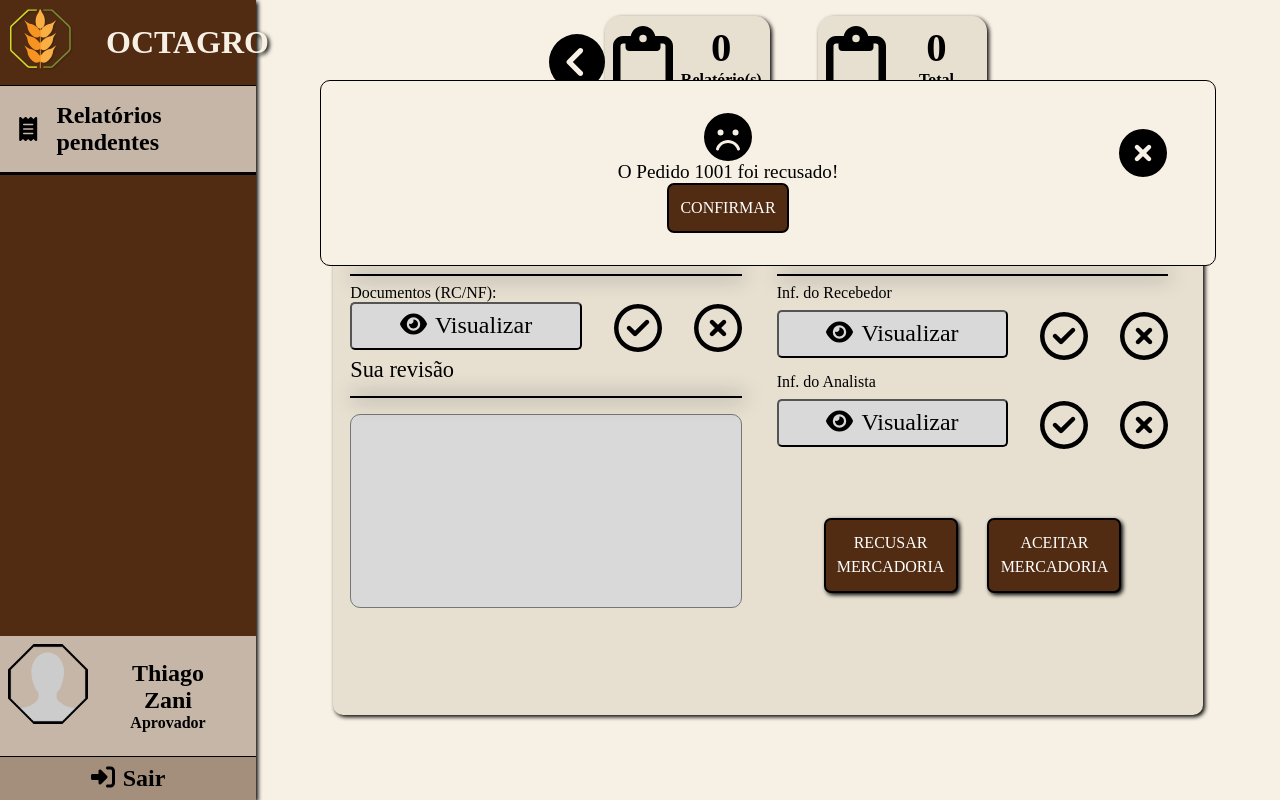
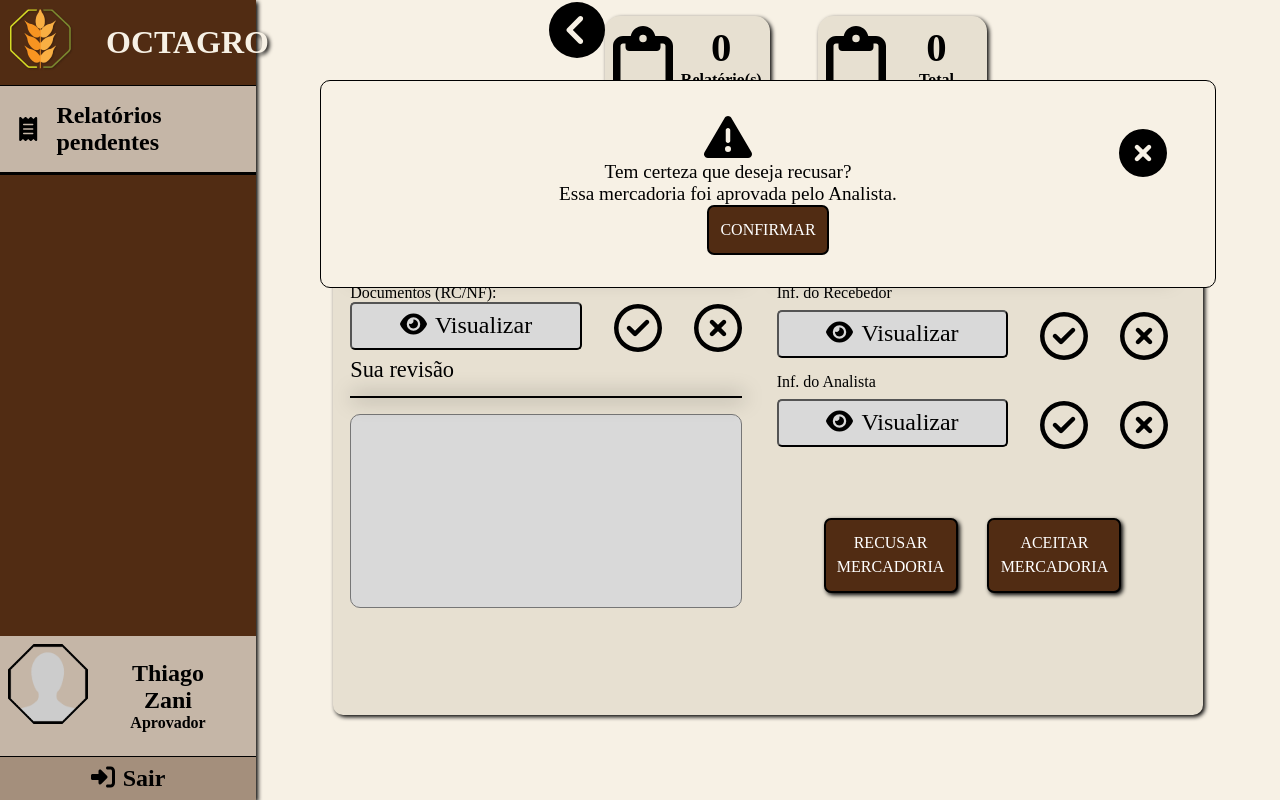
Before and after one commit to OctAgro/OctAgro-API, a React (Vite) app in the folder frontend/: page /aprovador/relatorio/1 in a window 1280 px wide. Both pictures are taken after a click on the button 890 px from the left and 555 px from the top of the page. Built offline with nearby package versions, Linux system fonts and the light colour scheme.

Commit message:
Finalização da lógica do Modal no Form de Aprovador

```diff
--- a/frontend/src/components/Forms/FormAprovador/FormAprovador.jsx
+++ b/frontend/src/components/Forms/FormAprovador/FormAprovador.jsx
@@ -17,8 +17,10 @@ export const FormAprovador = (props) => {
   const [openModal, setOpenModal] = useState(false)
   const [isAprovado, setIsAprovado] = useState(false)
   const [isRecusado, setIsRecusado] = useState(false)
+
+  // pegar da api se o pedido atual foi recusado ou aprovado, se analista recusou setIsRecusadoWarning(true), se aprovou setIsAprovadoWarning(true)
   const [isAprovadoWarning, setIsAprovadoWarning] = useState(false)
-  const [isRecusadoWarning, setIsRecusadoWarning] = useState(false)
+  const [isRecusadoWarning, setIsRecusadoWarning] = useState(true)
 
   const [checkboxDocumentacaoProdutoAprovado, setCheckboxDocumentacaoProdutoAprovado] = useState(false)
 
@@ -37,14 +39,18 @@ export const FormAprovador = (props) => {
     if (isAprovadoWarning) {
       // useState que trata se foi aprovado ou recusado pelo aprovador vira false,
       // pois ele não pode aprovar ou recusar ainda, tem que ver o WARNING
-      setIsAprovado(false)
+      setIsAprovado(true)
       setIsRecusado(false)
 
       // abre modal (mostra o WARNING)
       setOpenModal(true)
+
+      // seta o warning como falso pois o modal acima já vai ter chamado o warning, sendo assim, a proxima vez que usar o botão confirmar será para executar a ação de fato (vai para o else abaixo)
     } else {
       // se nao tiver warning, pode setar isAprovado para true e mostrar o modal
-      // > implementar logica quando pedido for aceito <
+
+      // > implementar logica do backend quando pedido for aceito <
+
       setIsAprovado(true)
       setIsRecusado(false)
 
@@ -56,19 +62,31 @@ export const FormAprovador = (props) => {
     e.preventDefault()
     if (isRecusadoWarning) {
       setIsAprovado(false)
-      setIsRecusado(false)
+      setIsRecusado(true)
 
       // abre modal (mostra o WARNING)
       setOpenModal(true)
     } else {
       // se nao tiver warning, pode setar isRecusado para true e mostrar o modal
 
-      // > implementar logica quando pedido for recusado <
+      // > implementar logica do backend quando pedido for recusado <
       setIsAprovado(false)
       setIsRecusado(true)
 
       setOpenModal(true)
     }
+  }
+
+  const handleCloseModal = () => {
+    setOpenModal(false)
+  }
+
+  // é chamado após exibir o warning, serve para mudar o modal para o de aprovado/recusado
+  const handleChangeModal = () => {
+    setIsAprovadoWarning(false)
+    setIsRecusadoWarning(false)
+    setOpenModal(false)
+    setOpenModal(true)
   }
 
   const handleCheckboxDocumentacaoAprovar = (e) => {
@@ -225,7 +243,7 @@ export const FormAprovador = (props) => {
         </form>
       </div>
       <div className={styles.divModal}>
-        <Modal isOpen={openModal} setModalOpen={() => setOpenModal(!openModal)}>
+        <Modal isOpen={openModal} onClick={handleCloseModal}>
           <div className={styles.clearfix}>
             {isAprovado && !isAprovadoWarning ? (
               <div className={styles.container}>
@@ -243,7 +261,7 @@ export const FormAprovador = (props) => {
                   <Button className={styles.button} value1="CONFIRMAR" />
                 </Link>
               </div>
-            ) : isAprovadoWarning ? (
+            ) : isAprovadoWarning && isAprovado ? (
               <div className={styles.container}>
                 <FontAwesomeIcon icon={faTriangleExclamation} className={styles.iconSmile} />
                 <p className={styles.paragraph}>
@@ -251,11 +269,9 @@ export const FormAprovador = (props) => {
                   <br />
                   Essa mercadoria foi recusada pelo Analista.
                 </p>
-                <Link to="/aprovador/relatorio">
-                  <Button className={styles.button} value1="CONFIRMAR" onClick={handleAceitar} />
-                </Link>
+                <Button className={styles.button} value1="CONFIRMAR" onClick={handleChangeModal} />
               </div>
-            ) : isRecusadoWarning ? (
+            ) : isRecusadoWarning && isRecusado ? (
               <div className={styles.container}>
                 <FontAwesomeIcon icon={faTriangleExclamation} className={styles.iconSmile} />
                 <p className={styles.paragraph}>
@@ -263,11 +279,9 @@ export const FormAprovador = (props) => {
                   <br />
                   Essa mercadoria foi aprovada pelo Analista.
                 </p>
-                <Link to="/aprovador/relatorio">
-                  <Button className={styles.button} value1="CONFIRMAR" onClick={handleRecusar} />
-                </Link>
+                <Button className={styles.button} value1="CONFIRMAR" onClick={handleChangeModal} />
               </div>
-            ) : null}
+            ) : null }
           </div>
         </Modal>
       </div>
--- a/frontend/src/components/Modal/Modal.jsx
+++ b/frontend/src/components/Modal/Modal.jsx
@@ -9,13 +9,13 @@ import styles from "./Modal.module.css"
 import { FontAwesomeIcon } from "@fortawesome/react-fontawesome"
 import { faCircleXmark } from "@fortawesome/free-solid-svg-icons"
 
-export function Modal({ isOpen, setModalOpen, children }) {
+export function Modal({ isOpen, onClick, children }) {
   if (isOpen) {
     return (
       <div className={styles.external}>
         <Link>
           <FontAwesomeIcon
-            onClick={setModalOpen}
+            onClick={onClick}
             icon={faCircleXmark}
             className={styles.icon}
           />
--- a/frontend/src/components/header/HeaderAprovador/HeaderAprovador.jsx
+++ b/frontend/src/components/header/HeaderAprovador/HeaderAprovador.jsx
@@ -16,10 +16,7 @@ export const HeaderAprovador = (props) => {
       {arrow ? (
         <div className={styles.arrow}>
           <Link to={link} className={styles.arrow}>
-            <FontAwesomeIcon
-              icon={faCircleChevronLeft}
-              className={styles.iconArrow}
-            />
+            <FontAwesomeIcon icon={faCircleChevronLeft} className={styles.iconArrow} />
           </Link>
         </div>
       ) : null}
--- a/frontend/src/components/header/HeaderAprovador/HeaderAprovador.module.css
+++ b/frontend/src/components/header/HeaderAprovador/HeaderAprovador.module.css
@@ -44,7 +44,5 @@
 }
 
 .arrow {
-  display: flex;
-  align-items: center;
   font-size: 3.5rem;
 }
--- a/frontend/src/pages/aprovador/HomeAprovador/HomeAprovador.jsx
+++ b/frontend/src/pages/aprovador/HomeAprovador/HomeAprovador.jsx
@@ -14,7 +14,7 @@ import styles from "./HomeAprovador.module.css"
 export const HomeAprovador = () => {
   const [relatoriosPendentes, setRelatoriosPendentes] = useState(null)
 
-  useEffect(() => {
+ /*  useEffect(() => {
     async function fetchRelatoriosPendentes() {
       const response = await fetch(
         "https://api.example.com/relatorios/pendentes"
@@ -23,7 +23,7 @@ export const HomeAprovador = () => {
       setRelatoriosPendentes(data.quantidade)
     }
     fetchRelatoriosPendentes()
-  }, [])
+  }, []) */
 
   return (
     <div className={styles.main}>
```
